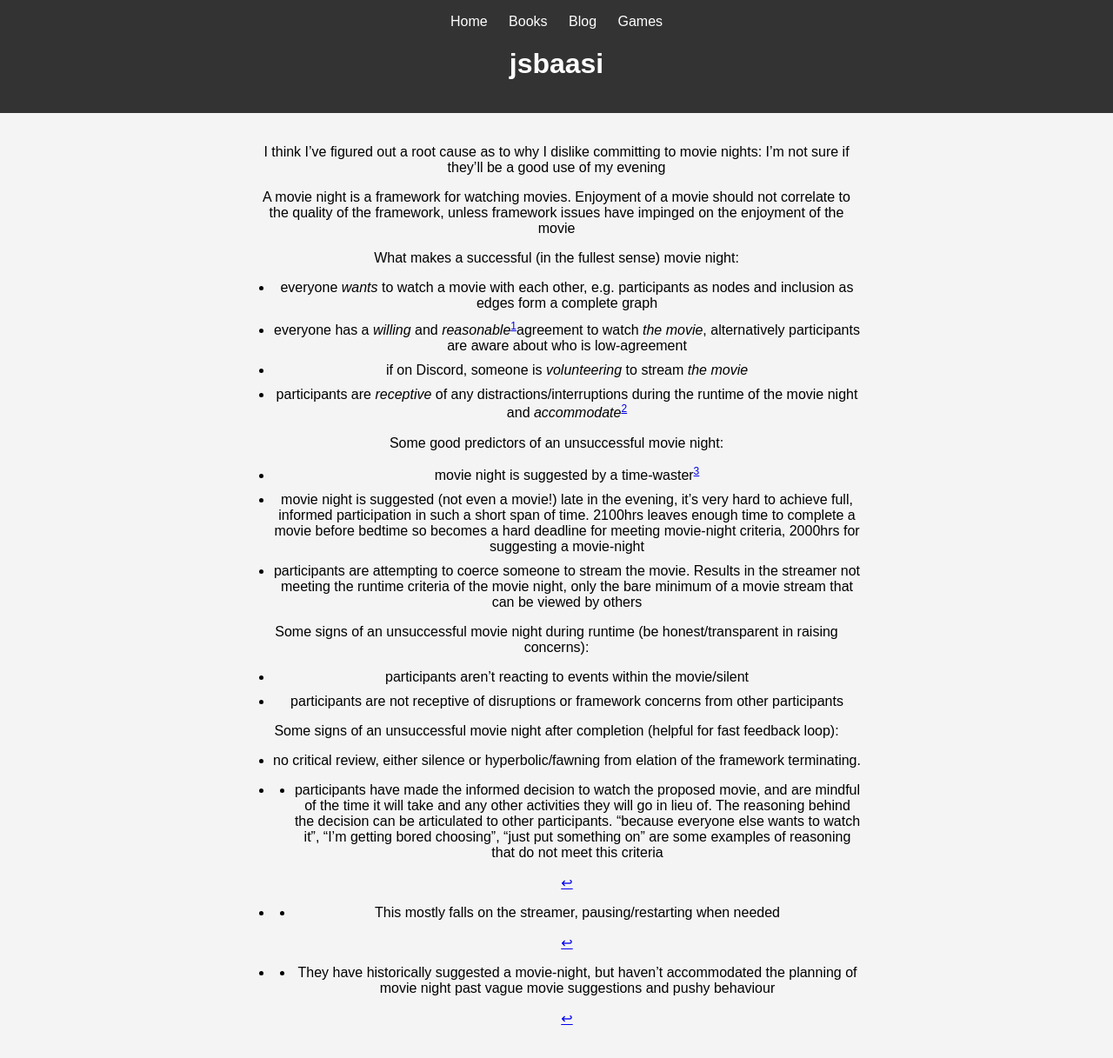
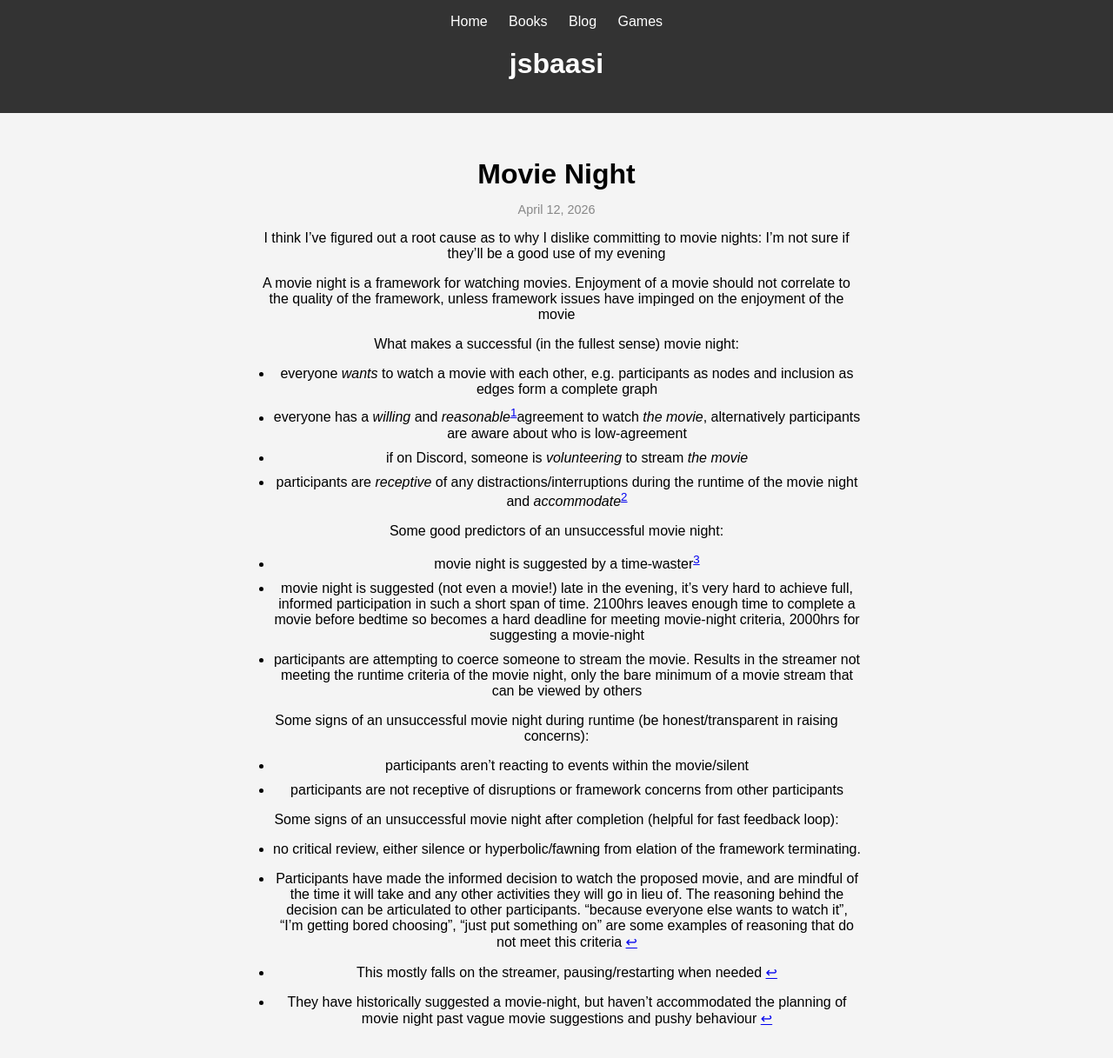
Before and after one commit to jsbaasi/jsbaasi.github.io, a Jekyll site: the page built from _posts/2026-04-12-movie-night.md, in a window 1280 px wide. Shown: the whole page at 87% size. Built offline with Jekyll 4.4.1, drawn with Linux system fonts in a browser that asks for light colours.

Commit message:
post layout

```diff
--- a/_layouts/post.html
+++ b/_layouts/post.html
@@ -11,11 +11,24 @@ layout: default
     list-style-type: disc;
     margin-bottom: 0.25rem;
   }
-  sup {
-    font-size: 0.75em;
-    vertical-align: super;
+  .post-header {
+    max-width: 700px;
+    margin: 2rem auto 1rem;
+    padding: 0 1rem;
+  }
+  .post-title {
+    margin-bottom: 0.25rem;
+  }
+  .post-date {
+    color: #888;
+    font-size: 0.9rem;
   }
 </style>
+
+<div class="post-header">
+  <h1 class="post-title">{{ page.title }}</h1>
+  <p class="post-date">{{ page.date | date: "%B %d, %Y" }}</p>
+</div>
 
 <div class="post-content" style="max-width: 700px; margin: 0 auto; padding: 0 1rem;">
   {{ content }}
--- a/_posts/2026-04-12-movie-night.md
+++ b/_posts/2026-04-12-movie-night.md
@@ -27,6 +27,6 @@ Some signs of an unsuccessful movie night during runtime (be honest/transparent
 Some signs of an unsuccessful movie night after completion (helpful for fast feedback loop):
 - no critical review, either silence or hyperbolic/fawning from elation of the framework terminating.
 
-[^1]: - participants have made the informed decision to watch the proposed movie, and are mindful of the time it will take and any other activities they will go in lieu of. The reasoning behind the decision can be articulated to other participants. "because everyone else wants to watch it", "I'm getting bored choosing", "just put something on" are some examples of reasoning that do not meet this criteria
-[^2]: - This mostly falls on the streamer, pausing/restarting when needed
-[^3]: - They have historically suggested a movie-night, but haven't accommodated the planning of movie night past vague movie suggestions and pushy behaviour
+[^1]: Participants have made the informed decision to watch the proposed movie, and are mindful of the time it will take and any other activities they will go in lieu of. The reasoning behind the decision can be articulated to other participants. "because everyone else wants to watch it", "I'm getting bored choosing", "just put something on" are some examples of reasoning that do not meet this criteria
+[^2]: This mostly falls on the streamer, pausing/restarting when needed
+[^3]: They have historically suggested a movie-night, but haven't accommodated the planning of movie night past vague movie suggestions and pushy behaviour
```
